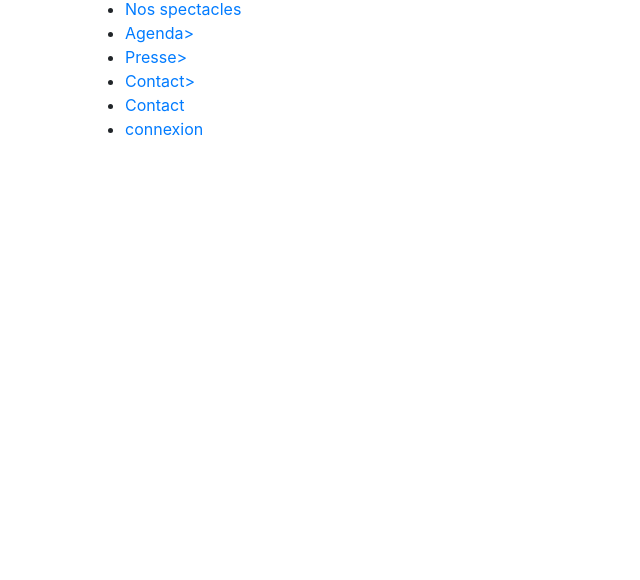
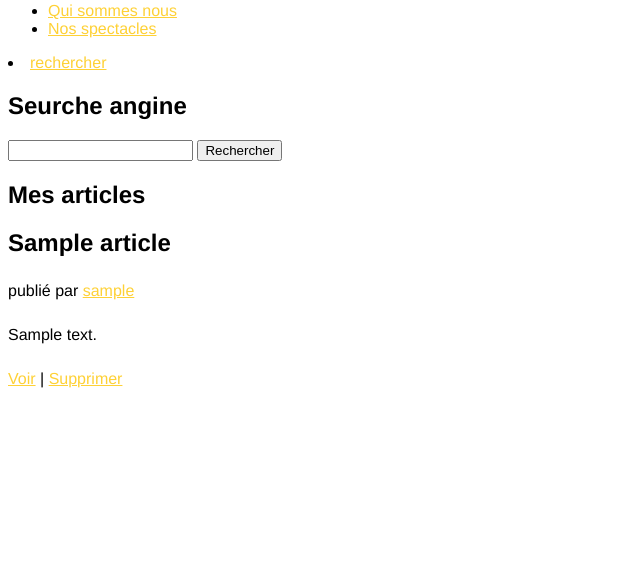
Before and after one commit to jb-boisseau/wf3projet, a PHP site: template views/index.html.twig in a window 1280 px wide. Shown: the part 220-800 px from the top of the page, without its empty margins (0-640 px from the left). Run offline with PHP 8.4, Linux system fonts and the light colour scheme; the template is opened without the code that fills it: most values are stand-ins (such as "Sample title", 1, 10 or a date in 2020); some libraries are stand-ins or nearby versions.

Commit message:
Dernier jet du 04/12 <3

```diff
--- a/src/Controller/HomeController.php
+++ b/src/Controller/HomeController.php
@@ -17,14 +17,14 @@ use Symfony\Component\HttpKernel\Exception\AccessDeniedHttpException;
 
 class HomeController{
 
-	//page d'accueil qui affiche tout les articles
+	// Page d'accueil qui affiche tous les articles
 	public function homePageAction(Application $app){
 		$articles = $app['dao.article']->getArticlesWithAuthor();
 
 	 	return $app['twig']->render('index.html.twig', array('articles' => $articles));
 	}
 
-    //page de recherche par auteur
+    // Page de recherche par auteur
     public function rechercheAction(Application $app, Request $request){
 
         $articles =[];
--- a/views/layout.html.twig
+++ b/views/layout.html.twig
@@ -2,7 +2,7 @@
 <html>
 <head>
 	<meta charset="utf-8" />
-	<link rel="stylesheet" href="{{ asset('css/bootstrap.min.css') }}">
+	<link rel="stylesheet" href="{{ asset('../web/css/agency.min.css') }}">
 	<title>{% block title %}{% endblock %}</title>
 </head>
 <body>
@@ -16,20 +16,13 @@
                 <li><a href="{{ path('home') }}">Accueil</a></li>
                 <li><a href="{{ path('usersList') }}">Qui sommes nous</a></li>
                 <li><a href="{{ path('lastArticles') }}">Nos spectacles</a></li>
-                <li><a href="{{ path('agenda') }}">Agenda></li>
-                <li><a href="{{ path('presse') }}">Presse></li>
-                 <li><a href="{{ path('contact') }}">Contact></li>
-                <li><a href="{{ path('contactezmoi') }}">Contact</a></li>
-                {% if is_granted('IS_AUTHENTICATED_FULLY') %}
-                    {% if is_granted('ROLE_ADMIN') %}
-                    <li><a href="{{ path('homeAdmin') }}">administration</a></li>
-                    {% endif %}
-					<li><a href="{{ path('logout') }}">déconnexion</a></li>
-				{% else %}
-					<li><a href="{{ path('login') }}">connexion</a></li>
-                {% endif %}
+
             </ul>
         </nav>
+		<div class="col-md-12">
+            <li><a href="{{ path('rechercheParAuteur') }}">rechercher</a></li>
+            {% block content %}{% endblock %}
+		</div>
 		<footer class="footer">
 		</footer>
 	</div>
```
